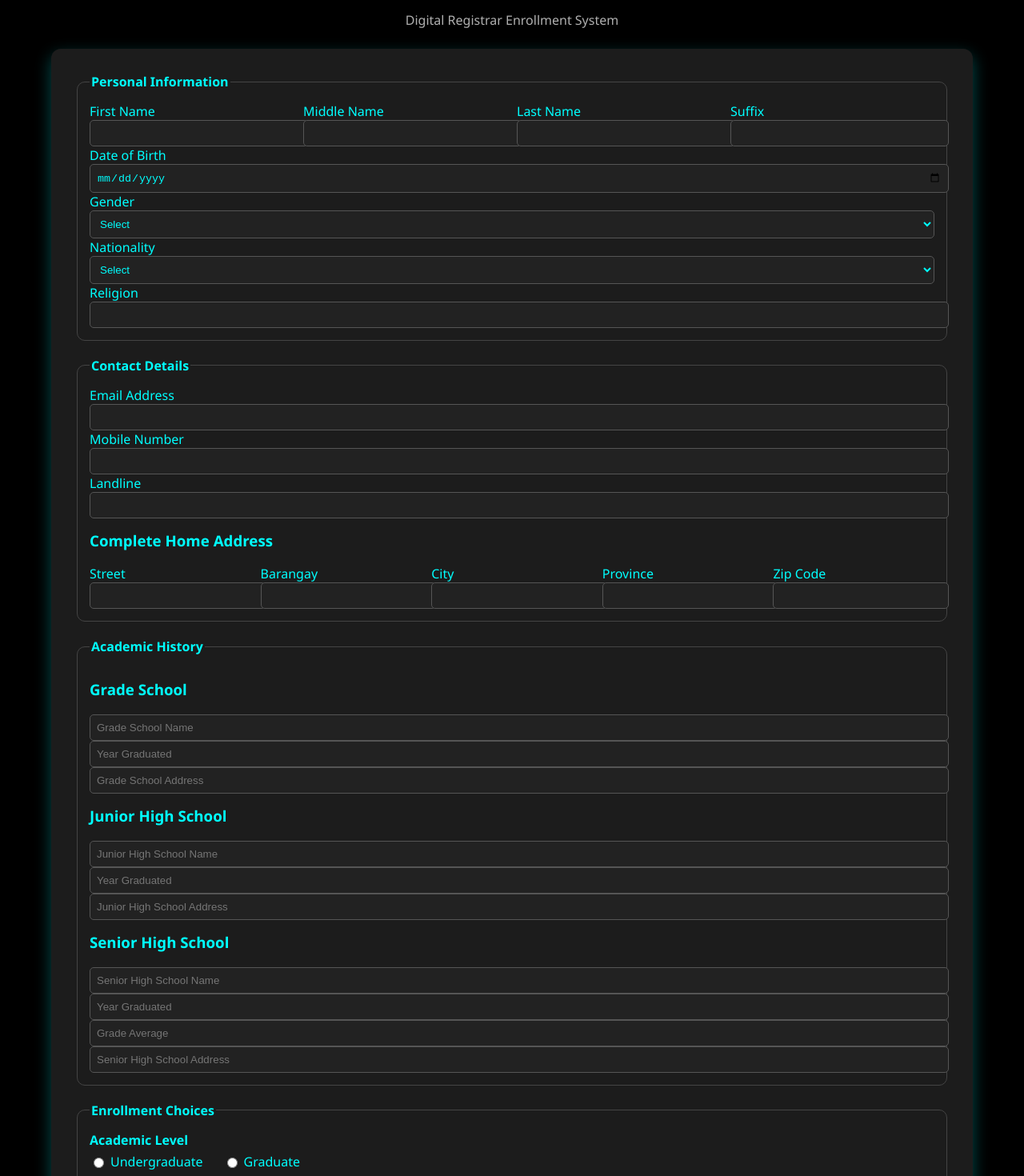
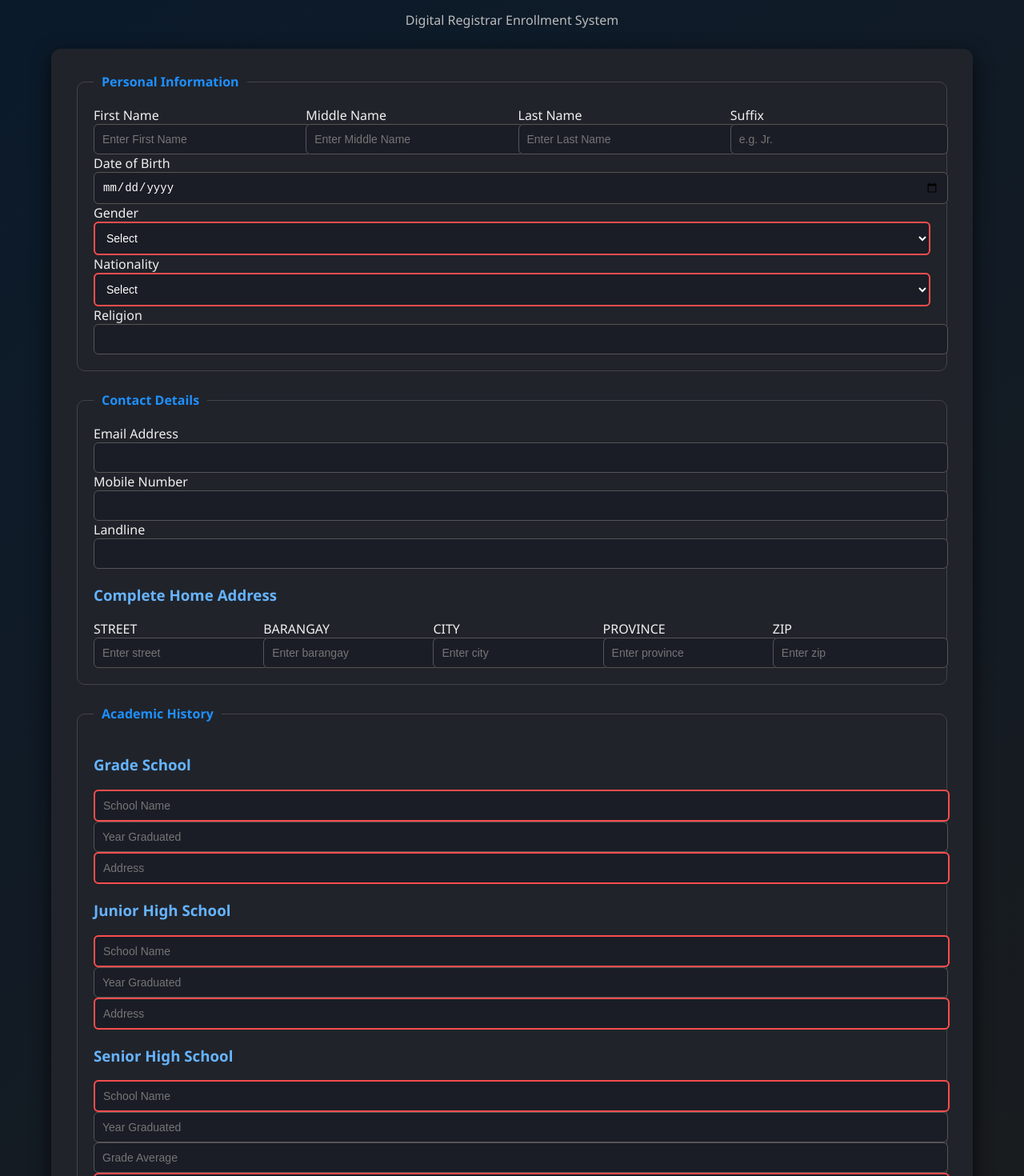
Before and after one commit to mmbtoledo/enrollment-ui-design, a React (Create React App) app: page / in a window 1280 px wide. Shown: the part 80-1550 px from the top of the page at 80% size. Built offline with nearby package versions, Linux system fonts and the light colour scheme.

Commit message:
style: modern design with navy/dark theme and red border validation for required inputs

```diff
--- a/src/App.css
+++ b/src/App.css
@@ -1,66 +1,148 @@
 body {
-  font-family: 'Segoe UI', Tahoma, Geneva, Verdana, sans-serif;
-  background: #000000;
-  color: #00ffff;
-  margin:0; padding:0;
+  font-family: 'Segoe UI', sans-serif;
+  background: linear-gradient(145deg,#0a1a2b,#1c1c1c);
+  margin:0;
+  color:#f0f0f0;
 }
 
-.container {
-  width: 90%;
-  max-width: 1200px;
-  margin: 30px auto;
+.container{
+  width:90%;
+  max-width:1200px;
+  margin:30px auto;
 }
 
-.header {
-  text-align: center;
-  margin-bottom: 25px;
+.header{
+  text-align:center;
+  margin-bottom:25px;
 }
 
-.header h1 { color: #00ffff; font-size: 32px; }
-.header p { color: #b0b0b0; font-size: 16px; }
-
-form {
-  background-color: #1c1c1c;
-  padding: 30px;
-  border-radius: 12px;
-  box-shadow: 0px 8px 20px rgba(0,255,255,0.3);
+.header h1{
+  color:#1e90ff;
 }
 
-fieldset {
-  border: 1px solid #444;
-  border-radius: 10px;
-  margin-bottom: 20px;
-  padding: 15px;
+.header p{
+  color:#bbb;
+  font-size:16px;
 }
 
-legend { color: #00ffff; font-weight: bold; }
+/* FORM CARD */
+form{
+  background:#20232a;
+  padding:30px;
+  border-radius:12px;
+  box-shadow:0 8px 25px rgba(0,0,0,0.7);
+}
 
-.grid-4 { display: grid; grid-template-columns: repeat(4,1fr); gap:12px; }
-.grid-5 { display: grid; grid-template-columns: repeat(5,1fr); gap:12px; }
+/* FIELDSET */
+fieldset{
+  border:1px solid #444;
+  border-radius:10px;
+  margin-bottom:25px;
+  padding:20px;
+}
 
-input, select { width:100%; padding:8px; border-radius:5px; background:#222; color:#00ffff; border:1px solid #555; }
-input:focus, select:focus { outline:none; border:1px solid #00ffff; box-shadow:0 0 5px #00ffff; }
+legend{
+  padding:0 10px;
+  font-weight:bold;
+  color:#1e90ff;
+}
 
-.invalid { border:2px solid red !important; }
+/* GRID */
+.grid-4,.grid-5{
+  display:grid;
+  gap:15px;
+}
 
-.radio-group { margin-bottom:15px; }
-.radio-title { font-weight:bold; color:#00ffff; margin-bottom:5px; display:block; }
-.radio-options { display:flex; gap:25px; }
-.radio-options label { display:flex; align-items:center; gap:5px; cursor:pointer; }
+.grid-4{
+  grid-template-columns:repeat(4,1fr);
+}
 
-button {
-  width:100%; padding:14px; font-weight:bold; font-size:16px;
-  background:linear-gradient(90deg,#00ffff,#00aaff);
-  color:#000; border:none; border-radius:8px; cursor:pointer;
+.grid-5{
+  grid-template-columns:repeat(5,1fr);
+}
+
+/* INPUTS */
+input, select{
+  width:100%;
+  padding:10px;
+  border-radius:6px;
+  border:1px solid #555;
+  background:#1a1d26;
+  color:#fff;
+  font-size:14px;
+}
+
+input:focus, select:focus{
+  outline:none;
+  border:2px solid #1e90ff;
+  box-shadow:0 0 5px #1e90ff;
+}
+
+/* RED BORDER ERROR */
+.error-border{
+  border:2px solid #ff4d4d !important;
+}
+
+/* RADIO */
+.radio-group{
+  margin-bottom:20px;
+}
+.radio-title{
+  font-weight:bold;
+  display:block;
+  margin-bottom:5px;
+  color:#1e90ff;
+}
+.radio-options{
+  display:flex;
+  gap:30px;
+}
+.radio-options label{
+  display:flex;
+  align-items:center;
+  gap:5px;
+}
+
+/* BUTTON */
+button{
+  margin-top:20px;
+  padding:14px;
+  width:100%;
+  border:none;
+  border-radius:8px;
+  font-size:16px;
+  font-weight:bold;
+  color:#fff;
+  background:linear-gradient(90deg,#1e3a5f,#1e609f);
+  cursor:pointer;
   transition:0.3s ease;
 }
-button:hover { background:linear-gradient(90deg,#00aaff,#00ffff); transform:translateY(-2px); }
+button:hover{
+  background:linear-gradient(90deg,#1e609f,#1e90ff);
+  transform:translateY(-2px);
+}
 
-.error { color:red; font-size:12px; margin-top:-5px; margin-bottom:5px; }
+/* ERROR TEXT */
+.error{
+  color:#ff4d4d;
+  font-size:12px;
+  margin-top:-5px;
+  margin-bottom:8px;
+}
 
-h3 { color:#00ffff; margin-top:15px; }
+/* H3 HEADINGS */
+h3{
+  margin-top:20px;
+  color:#66b3ff;
+}
 
+/* RESPONSIVE */
 @media(max-width:768px){
-  .grid-4, .grid-5 { grid-template-columns:1fr; }
-  .radio-options { flex-direction:column; gap:10px; }
+  .grid-4,.grid-5{
+    grid-template-columns:1fr;
+  }
+  .radio-options{
+    flex-direction:column;
+    gap:10px;
+  }
 }
--- a/src/App.js
+++ b/src/App.js
@@ -2,67 +2,85 @@ import React, { useState } from "react";
 import "./App.css";
 
 function App() {
-  const initialForm = {
-    // Personal Info
-    firstName: "", middleName: "", lastName: "", suffix: "",
-    dob: "", gender: "", nationality: "", otherNationality: "", religion: "",
-    // Contact
-    email: "", mobile: "", landline: "", street: "", barangay: "", city: "", province: "", zip: "",
-    // Academic History
-    gsName: "", gsYear: "", gsAddress: "",
-    jhsName: "", jhsYear: "", jhsAddress: "",
-    shsName: "", shsYear: "", shsAverage: "", shsAddress: "",
-    // Enrollment
-    level: "", semester: "", campus: "", department: "", degree: ""
-  };
+  const [form, setForm] = useState({
+    firstName: "",
+    middleName: "",
+    lastName: "",
+    suffix: "",
+    dob: "",
+    gender: "",
+    nationality: "",
+    otherNationality: "",
+    religion: "",
+    email: "",
+    mobile: "",
+    landline: "",
+    street: "",
+    barangay: "",
+    city: "",
+    province: "",
+    zip: "",
+    gsName: "",
+    gsYear: "",
+    gsAddress: "",
+    jhsName: "",
+    jhsYear: "",
+    jhsAddress: "",
+    shsName: "",
+    shsYear: "",
+    shsAverage: "",
+    shsAddress: "",
+    level: "",
+    semester: "",
+    campus: "",
+    department: "",
+    degree: ""
+  });
 
-  const [form, setForm] = useState(initialForm);
   const [errors, setErrors] = useState({});
-
-  // Helpers
-  const lettersOnly = (v) => /^[A-Za-z\s]*$/.test(v);
-  const numbersOnly = (v) => /^[0-9]*$/.test(v);
-
-  // Radio validation: used to check if radio is selected on blur
-  const validateRadio = (name, value) => {
-    if (!value) return "Please select an option.";
-    return "";
-  };
+  const lettersOnly = (value) => /^[A-Za-z\s]*$/.test(value);
+  const numbersOnly = (value) => /^[0-9]*$/.test(value);
 
   const handleChange = (e) => {
     const { name, value, type } = e.target;
     let newErrors = { ...errors };
 
-    // Text fields: letters only
-    if (["firstName", "middleName", "lastName", "gsName", "jhsName", "shsName"].includes(name)) {
+    // LETTERS ONLY
+    if (["firstName", "middleName", "lastName"].includes(name)) {
       if (!lettersOnly(value)) newErrors[name] = "Letters only.";
       else delete newErrors[name];
     }
 
-    // Email
+    // EMAIL
     if (name === "email") {
-      if (!value.includes("@")) newErrors.email = "Email must contain @";
+      if (!value.includes("@")) newErrors.email = "Email must contain @.";
       else delete newErrors.email;
     }
 
-    // Mobile
+    // MOBILE
     if (name === "mobile") {
       if (!numbersOnly(value)) newErrors.mobile = "Numbers only.";
       else if (value.length !== 11) newErrors.mobile = "Must be 11 digits.";
       else delete newErrors.mobile;
     }
 
-    // Zip
+    // ZIP
     if (name === "zip") {
       if (!numbersOnly(value)) newErrors.zip = "Numbers only.";
       else if (value.length !== 4) newErrors.zip = "Must be 4 digits.";
       else delete newErrors.zip;
     }
 
-    // Year validation
-    if (["gsYear", "jhsYear", "shsYear"].includes(name)) {
-      if (!numbersOnly(value)) newErrors[name] = "Numbers only.";
-      else if (value < 1900 || value > 2026) newErrors[name] = "Year 1900-2026";
+    // YEAR and AVERAGE
+    if (["gsYear","jhsYear","shsYear"].includes(name)) {
+      if (!numbersOnly(value) || value < 1900 || value > 2026)
+        newErrors[name] = "Enter valid year.";
+      else delete newErrors[name];
+    }
+
+    if (name === "shsAverage") {
+      if (value && (isNaN(value) || value < 0 || value > 100))
+        newErrors[name] = "Enter valid grade (0-100).";
       else delete newErrors[name];
     }
 
@@ -71,22 +89,54 @@ function App() {
   };
 
   const undergraduatePrograms = {
-    "College of Engineering and Architecture": ["BS Architecture","BS Chemical Engineering","BS Civil Engineering","BS Computer Engineering","BS Electrical Engineering","BS Electronics Engineering","BS Industrial Engineering","BS Mechanical Engineering"],
-    "College of Computer Studies": ["BS Computer Science","BS Data Science and Analytics","BS Entertainment and Multimedia Computing","BS Information Technology"],
-    "College of Business Education": ["BS Accountancy","BS Accounting Information System","BS Business Administration - Financial Management","BS Business Administration - Human Resource Management","BS Business Administration - Logistics and Supply Chain Management","BS Business Administration - Marketing Management"],
-    "College of Arts": ["Bachelor of Arts in English Language","Bachelor of Arts in Political Science"]
+    "College of Engineering and Architecture": [
+      "BS Architecture","BS Chemical Engineering","BS Civil Engineering",
+      "BS Computer Engineering","BS Electrical Engineering","BS Electronics Engineering",
+      "BS Industrial Engineering","BS Mechanical Engineering"
+    ],
+    "College of Computer Studies": [
+      "BS Computer Science","BS Data Science and Analytics",
+      "BS Entertainment and Multimedia Computing","BS Information Technology"
+    ],
+    "College of Business Education": [
+      "BS Accountancy","BS Accounting Information System",
+      "BS Business Administration - Financial Management",
+      "BS Business Administration - Human Resource Management",
+      "BS Business Administration - Logistics and Supply Chain Management",
+      "BS Business Administration - Marketing Management"
+    ],
+    "College of Arts": [
+      "Bachelor of Arts in English Language",
+      "Bachelor of Arts in Political Science"
+    ]
   };
 
   const graduatePrograms = {
-    "Doctorate Degrees":["Doctor in Information Technology","Doctor of Engineering in Computer Engineering","Doctor of Philosophy in Computer Science"],
-    "Master's Degrees":["Master in Information Systems","Master in Information Technology","Master in Logistics and Supply Chain Management","Master of Engineering in Civil Engineering","Master of Engineering in Computer Engineering","Master of Engineering in Electrical Engineering","Master of Engineering in Electronics Engineering","Master of Engineering in Industrial Engineering","Master of Engineering in Mechanical Engineering","Master of Science in Computer Science"]
+    "Doctorate Degrees": [
+      "Doctor in Information Technology",
+      "Doctor of Engineering in Computer Engineering",
+      "Doctor of Philosophy in Computer Science"
+    ],
+    "Master's Degrees": [
+      "Master in Information Systems",
+      "Master in Information Technology",
+      "Master in Logistics and Supply Chain Management",
+      "Master of Engineering in Civil Engineering",
+      "Master of Engineering in Computer Engineering",
+      "Master of Engineering in Electrical Engineering",
+      "Master of Engineering in Electronics Engineering",
+      "Master of Engineering in Industrial Engineering",
+      "Master of Engineering in Mechanical Engineering",
+      "Master of Science in Computer Science"
+    ]
   };
 
-  const programList = form.level === "Undergraduate"
-    ? undergraduatePrograms[form.department]
-    : form.level === "Graduate"
-    ? graduatePrograms[form.department]
-    : [];
+  const programList =
+    form.level === "Undergraduate"
+      ? undergraduatePrograms[form.department]
+      : form.level === "Graduate"
+      ? graduatePrograms[form.department]
+      : [];
 
   return (
     <div className="container">
@@ -96,37 +146,46 @@ function App() {
       </div>
 
       <form>
-
         {/* PERSONAL INFORMATION */}
         <fieldset>
           <legend>Personal Information</legend>
           <div className="grid-4">
             <div>
               <label>First Name</label>
-              <input type="text" name="firstName" value={form.firstName} onChange={handleChange} className={errors.firstName ? "invalid" : ""}/>
+              <input
+                type="text" name="firstName" value={form.firstName} onChange={handleChange}
+                className={errors.firstName ? "error-border" : ""}
+                placeholder="Enter First Name"
+              />
               {errors.firstName && <p className="error">{errors.firstName}</p>}
             </div>
             <div>
               <label>Middle Name</label>
-              <input type="text" name="middleName" value={form.middleName} onChange={handleChange} className={errors.middleName ? "invalid" : ""}/>
+              <input type="text" name="middleName" value={form.middleName} onChange={handleChange}
+                className={errors.middleName ? "error-border" : ""}
+                placeholder="Enter Middle Name"
+              />
               {errors.middleName && <p className="error">{errors.middleName}</p>}
             </div>
             <div>
               <label>Last Name</label>
-              <input type="text" name="lastName" value={form.lastName} onChange={handleChange} className={errors.lastName ? "invalid" : ""}/>
+              <input type="text" name="lastName" value={form.lastName} onChange={handleChange}
+                className={errors.lastName ? "error-border" : ""}
+                placeholder="Enter Last Name"
+              />
               {errors.lastName && <p className="error">{errors.lastName}</p>}
             </div>
             <div>
               <label>Suffix</label>
-              <input type="text" name="suffix" value={form.suffix} onChange={handleChange}/>
+              <input type="text" name="suffix" value={form.suffix} onChange={handleChange} placeholder="e.g. Jr."/>
             </div>
           </div>
 
           <label>Date of Birth</label>
-          <input type="date" name="dob" value={form.dob} onChange={handleChange} onKeyDown={(e)=>e.preventDefault()}/>
+          <input type="date" name="dob" onKeyDown={(e) => e.preventDefault()} />
 
           <label>Gender</label>
-          <select name="gender" value={form.gender} onChange={handleChange} className={errors.gender ? "invalid" : ""}>
+          <select name="gender" onChange={handleChange} className={!form.gender ? "error-border" : ""}>
             <option value="">Select</option>
             <option>Male</option>
             <option>Female</option>
@@ -134,43 +193,46 @@ function App() {
           </select>
 
           <label>Nationality</label>
-          <select name="nationality" value={form.nationality} onChange={handleChange}>
+          <select name="nationality" onChange={handleChange} className={!form.nationality ? "error-border" : ""}>
             <option value="">Select</option>
             <option>Filipino</option>
             <option>American</option>
             <option>Japanese</option>
             <option>Others</option>
           </select>
+
           {form.nationality === "Others" && (
-            <input type="text" name="otherNationality" placeholder="Specify Nationality" onChange={handleChange}/>
+            <input type="text" name="otherNationality" placeholder="Specify Nationality" onChange={handleChange} className={!form.otherNationality ? "error-border" : ""}/>
           )}
 
           <label>Religion</label>
-          <input type="text" name="religion" value={form.religion} onChange={handleChange}/>
+          <input type="text" name="religion" onChange={handleChange}/>
         </fieldset>
 
         {/* CONTACT DETAILS */}
         <fieldset>
           <legend>Contact Details</legend>
+
           <label>Email Address</label>
-          <input type="email" name="email" value={form.email} onChange={handleChange} className={errors.email ? "invalid" : ""}/>
+          <input type="email" name="email" onChange={handleChange} className={errors.email ? "error-border" : ""}/>
           {errors.email && <p className="error">{errors.email}</p>}
 
           <label>Mobile Number</label>
-          <input type="tel" name="mobile" value={form.mobile} maxLength="11" onChange={handleChange} className={errors.mobile ? "invalid" : ""}/>
+          <input type="tel" name="mobile" maxLength="11" onChange={handleChange} className={errors.mobile ? "error-border" : ""}/>
           {errors.mobile && <p className="error">{errors.mobile}</p>}
 
           <label>Landline</label>
-          <input type="tel" name="landline" value={form.landline} onChange={handleChange}/>
+          <input type="tel" name="landline" onChange={handleChange}/>
 
           <h3>Complete Home Address</h3>
           <div className="grid-5">
-            <div><label>Street</label><input type="text" name="street" value={form.street} onChange={handleChange}/></div>
-            <div><label>Barangay</label><input type="text" name="barangay" value={form.barangay} onChange={handleChange}/></div>
-            <div><label>City</label><input type="text" name="city" value={form.city} onChange={handleChange}/></div>
-            <div><label>Province</label><input type="text" name="province" value={form.province} onChange={handleChange}/></div>
-            <div><label>Zip Code</label><input type="text" name="zip" value={form.zip} maxLength="4" onChange={handleChange} className={errors.zip ? "invalid" : ""}/>
-            {errors.zip && <p className="error">{errors.zip}</p>}</div>
+            {["street","barangay","city","province","zip"].map((field)=>(
+              <div key={field}>
+                <label>{field.toUpperCase()}</label>
+                <input type="text" name={field} onChange={handleChange} className={errors[field] ? "error-border" : ""} placeholder={`Enter ${field}`}/>
+                {errors[field] && <p className="error">{errors[field]}</p>}
+              </div>
+            ))}
           </div>
         </fieldset>
 
@@ -179,20 +241,20 @@ function App() {
           <legend>Academic History</legend>
 
           <h3>Grade School</h3>
-          <input type="text" placeholder="Grade School Name" name="gsName" value={form.gsName} onChange={handleChange}/>
-          <input type="number" placeholder="Year Graduated" name="gsYear" min="1900" max="2026" value={form.gsYear} onChange={handleChange}/>
-          <input type="text" placeholder="Grade School Address" name="gsAddress" value={form.gsAddress} onChange={handleChange}/>
+          <input type="text" name="gsName" placeholder="School Name" onChange={handleChange} className={!form.gsName ? "error-border" : ""}/>
+          <input type="number" name="gsYear" placeholder="Year Graduated" min="1900" max="2026" onChange={handleChange} className={errors.gsYear ? "error-border" : ""}/>
+          <input type="text" name="gsAddress" placeholder="Address" onChange={handleChange} className={!form.gsAddress ? "error-border" : ""}/>
 
           <h3>Junior High School</h3>
-          <input type="text" placeholder="Junior High School Name" name="jhsName" value={form.jhsName} onChange={handleChange}/>
-          <input type="number" placeholder="Year Graduated" name="jhsYear" min="1900" max="2026" value={form.jhsYear} onChange={handleChange}/>
-          <input type="text" placeholder="Junior High School Address" name="jhsAddress" value={form.jhsAddress} onChange={handleChange}/>
+          <input type="text" name="jhsName" placeholder="School Name" onChange={handleChange} className={!form.jhsName ? "error-border" : ""}/>
+          <input type="number" name="jhsYear" placeholder="Year Graduated" min="1900" max="2026" onChange={handleChange} className={errors.jhsYear ? "error-border" : ""}/>
+          <input type="text" name="jhsAddress" placeholder="Address" onChange={handleChange} className={!form.jhsAddress ? "error-border" : ""}/>
 
           <h3>Senior High School</h3>
-          <input type="text" placeholder="Senior High School Name" name="shsName" value={form.shsName} onChange={handleChange}/>
-          <input type="number" placeholder="Year Graduated" name="shsYear" min="1900" max="2026" value={form.shsYear} onChange={handleChange}/>
-          <input type="number" placeholder="Grade Average" step="0.01" name="shsAverage" value={form.shsAverage} onChange={handleChange}/>
-          <input type="text" placeholder="Senior High School Address" name="shsAddress" value={form.shsAddress} onChange={handleChange}/>
+          <input type="text" name="shsName" placeholder="School Name" onChange={handleChange} className={!form.shsName ? "error-border" : ""}/>
+          <input type="number" name="shsYear" placeholder="Year Graduated" min="1900" max="2026" onChange={handleChange} className={errors.shsYear ? "error-border" : ""}/>
+          <input type="number" step="0.01" name="shsAverage" placeholder="Grade Average" onChange={handleChange} className={errors.shsAverage ? "error-border" : ""}/>
+          <input type="text" name="shsAddress" placeholder="Address" onChange={handleChange} className={!form.shsAddress ? "error-border" : ""}/>
         </fieldset>
 
         {/* ENROLLMENT CHOICES */}
@@ -228,8 +290,8 @@ function App() {
               <label>College Department</label>
               <select name="department" onChange={handleChange}>
                 <option value="">Select</option>
-                {Object.keys(form.level==="Undergraduate"?undergraduatePrograms:graduatePrograms).map(d=>(
-                  <option key={d}>{d}</option>
+                {Object.keys(form.level==="Undergraduate"?undergraduatePrograms:graduatePrograms).map(dept=>(
+                  <option key={dept}>{dept}</option>
                 ))}
               </select>
             </>
@@ -240,7 +302,9 @@ function App() {
               <label>Degree Program</label>
               <select name="degree" onChange={handleChange}>
                 <option value="">Select</option>
-                {programList?.map(p=><option key={p}>{p}</option>)}
+                {programList?.map(prog=>(
+                  <option key={prog}>{prog}</option>
+                ))}
               </select>
             </>
           )}
```
